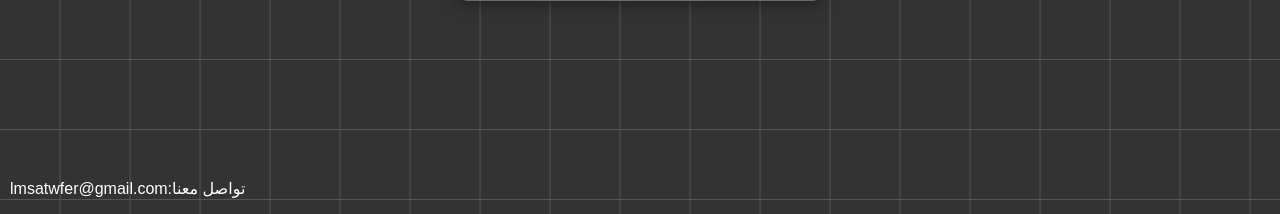
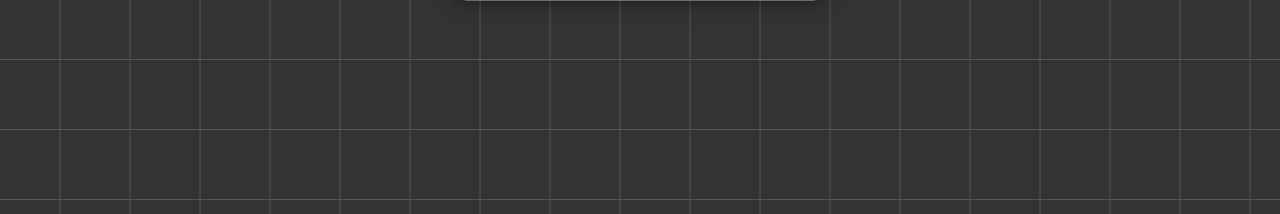
Before and after one commit to lmsatwfer/-, a Flask app: page / in a window 1280 px wide. Shown: the part 586-800 px from the top of the page. Run offline with Flask 3, Linux system fonts and the light colour scheme.

Commit message:
Update login.html

```diff
--- a/templates/login.html
+++ b/templates/login.html
@@ -70,12 +70,6 @@
             background-color: #1A5276;
             transform: translateY(-2px);
         }
-        p{
-            position: absolute;
-            bottom:0;
-            left: 10px;
-            color: white;
-        }
         .error-message {
             color: red;
             margin-top: 1rem;
@@ -94,7 +88,7 @@
     <div class="login-container">
         <h2>تسجيل الدخول</h2>
         <form id="loginForm">
-            <label for="username" class="username">اسم المستخدم</label>
+            <label for="username">اسم المستخدم</label>
             <input type="text" id="username" name="username" placeholder="اسم المستخدم" required>
             <label for="password">كلمة المرور</label>
             <input type="password" id="password" name="password" placeholder="كلمة المرور" required>
@@ -102,22 +96,36 @@
         </form>
         <div id="error-message" class="error-message"></div>
     </div>
- <p>تواصل معنا:<span>lmsatwfer@gmail.com</span></p>
+
     <script>
-    const correctUsername = 'admin';
-    const correctPassword = "1234";
-    document.getElementById('loginForm').addEventListener('submit', function(event) {
+        document.getElementById("loginForm").addEventListener("submit", function(event) {
             event.preventDefault();
-        const enteredUsername = document.getElementById('username').value;
-        const enteredPassword = document.getElementById('password').value;
-        const errorMessageElement = document.getElementById('error-message');
-        errorMessageElement.textContent = "";
-        if (enteredUsername === correctUsername && enteredPassword === correctPassword) {
+
+            const enteredUsername = document.getElementById("username").value;
+            const enteredPassword = document.getElementById("password").value;
+
+            fetch('/verify_login', {
+                method: 'POST',
+                headers: {
+                    'Content-Type': 'application/json',
+                },
+                body: JSON.stringify({
+                    username: enteredUsername,
+                    password: enteredPassword
+                })
+            })
+            .then(response => response.json())
+            .then(data => {
+                if (data.status === "success") {
                     window.location.href = '/index.html';
-        } else
-         {
-            errorMessageElement.textContent = 'اسم المستخدم أو كلمة المرور غير صحيحة.';
+                } else {
+                    document.getElementById("error-message").style.display = "block";
                 }
+            })
+            .catch(error => {
+                console.error('Error:', error);
+                document.getElementById("error-message").style.display = "block";
+            });
         });
     </script>
 </body>
```
Lines whose indentation alone changed are shown as unchanged.
